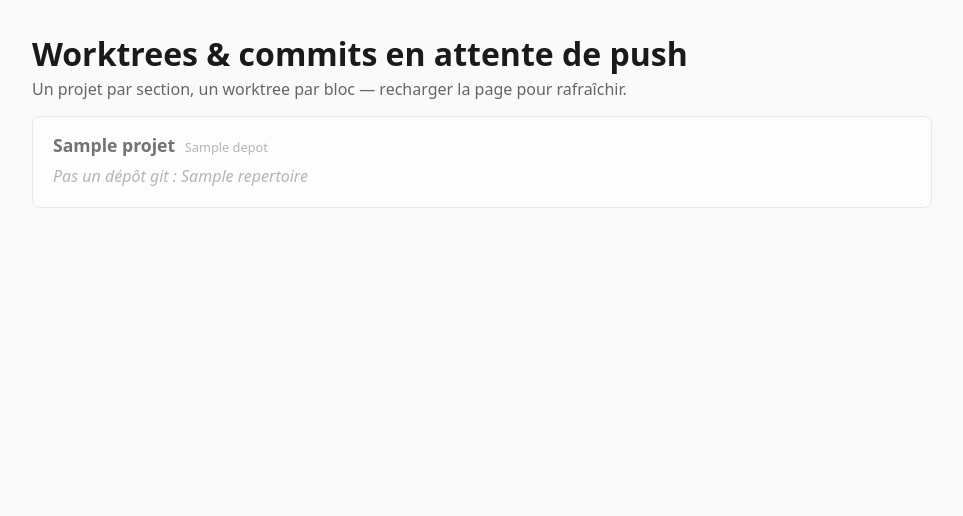
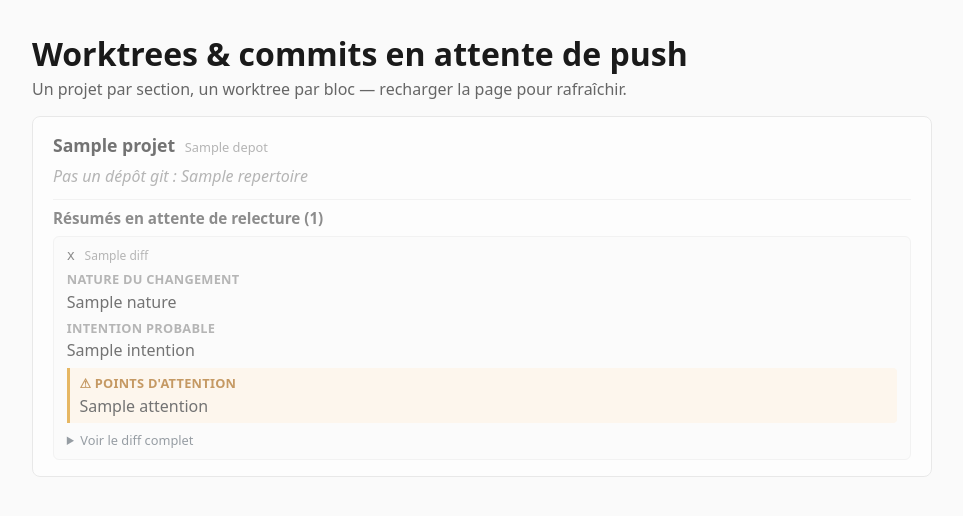
Before and after one commit to AlainDelree/Relecture_Bridge, a Flask app: template relecture_web/templates/index.html in a window 1280 px wide. Shown: the top 516 px of the page, without its empty margins (158-1121 px from the left). Run offline with Flask 3, Linux system fonts and the light colour scheme; the template is opened without the code that fills it: most values are stand-ins (such as "Sample title", 1, 10 or a date in 2020).

Commit message:
fix(#7): affiche les résumés en attente de relecture dans relecture_web
Ajoute relecture_web/resumes_info.py qui liste par projet les paires
.diff/résumé de Non_Lu/, parse les trois sections des _resume.md
(nature du changement / intention probable / points d'attention) et
lit tel quel le contenu des _annote.md restants (ancien format). La
vue index.html met en évidence la section « Points d'attention » et
replie le diff brut derrière un <details>.

```diff
--- a/relecture_web/app.py
+++ b/relecture_web/app.py
@@ -17,6 +17,7 @@ new_issue.py).
 from flask import Flask, render_template
 
 from git_info import ErreurRecuperationProjets, collect_etat_projets
+from resumes_info import collect_resumes_projet
 
 PORT = 5057
 
@@ -31,6 +32,10 @@ def index():
     except ErreurRecuperationProjets as exc:
         projets = []
         erreur = str(exc)
+
+    for projet in projets:
+        projet["resumes"] = collect_resumes_projet(projet["dossier_relecture"])
+
     return render_template("index.html", projets=projets, erreur=erreur)
 
 
--- a/relecture_web/git_info.py
+++ b/relecture_web/git_info.py
@@ -131,6 +131,12 @@ def collect_etat_projets():
         entree = dict(projet, worktrees=[])
         repertoire = projet["repertoire"]
 
+        # Nom du dossier de relecture (Relecture_Bridge/<dossier>/Non_Lu) : le
+        # même calcul que le hook post-commit (basename du répertoire de
+        # travail), PAS le champ "nom" du tableau, qui peut différer (ex.
+        # "alchess" pour le dossier "NicLink" — voir post-commit).
+        entree["dossier_relecture"] = os.path.basename(os.path.normpath(repertoire))
+
         if not os.path.isdir(repertoire):
             entree["statut"] = "introuvable"
             resultat.append(entree)
--- /dev/null
+++ b/relecture_web/resumes_info.py
@@ -0,0 +1,133 @@
+#!/usr/bin/env python3
+"""
+Lecture des fichiers en attente de relecture (Non_Lu/) pour chaque projet.
+
+Le hook post-commit exporte, pour chaque commit, un `.diff` brut et soit un
+`_resume.md` (résumé fonctionnel en trois sections, généré par
+resumer_diff.py), soit un `_annote.md` pour les fichiers plus anciens non
+encore relus (ancien format pédagogique, avant le changement d'objectif du
+projet). Ce module regroupe ces fichiers par commit et prépare les résumés
+pour un affichage scannable, sans dépendre du code de bridge_agent.
+"""
+
+import html
+import os
+import re
+
+# relecture_web/ est un sous-dossier direct de la racine Relecture_Bridge, là
+# où le hook post-commit crée <projet>/Non_Lu/ (DOSSIER_RELECTURE="$HOME/Relecture_Bridge").
+DOSSIER_RELECTURE = os.path.dirname(os.path.dirname(os.path.abspath(__file__)))
+
+# Titres exacts produits par le prompt de resumer_diff.py.
+TITRES_SECTIONS = {
+    "nature du changement": "nature",
+    "intention probable": "intention",
+    "points d'attention": "attention",
+}
+
+
+def _extraire_hash(nom_fichier):
+    """Le hash court est le premier segment du nom de fichier, avant le
+    premier '_' (ex. 'd46a7ba' dans 'd46a7ba_bloc-formes...diff')."""
+    return nom_fichier.split("_", 1)[0]
+
+
+def _parser_sections_resume(texte):
+    """Découpe un _resume.md en ses trois sections attendues (nature du
+    changement / intention probable / points d'attention)."""
+    lignes_par_section = {"nature": [], "intention": [], "attention": []}
+    cle_courante = None
+    for ligne in texte.splitlines():
+        if ligne.startswith("## "):
+            cle_courante = TITRES_SECTIONS.get(ligne[3:].strip().lower())
+            continue
+        if cle_courante:
+            lignes_par_section[cle_courante].append(ligne)
+    return {cle: "\n".join(lignes).strip() for cle, lignes in lignes_par_section.items()}
+
+
+def _rendu_leger(texte):
+    """Transforme le texte d'une section (puces '- ...', gras '**...**') en
+    HTML minimal, sans dépendance à une bibliothèque markdown externe.
+    Échappe d'abord tout le texte pour rester sûr même si le contenu du
+    résumé (généré par un LLM à partir d'un diff) contient des caractères
+    HTML."""
+    echappe = html.escape(texte)
+    echappe = re.sub(r"\*\*(.+?)\*\*", r"<strong>\1</strong>", echappe)
+
+    morceaux = []
+    dans_liste = False
+    for ligne in echappe.splitlines():
+        if ligne.startswith("- "):
+            if not dans_liste:
+                morceaux.append("<ul>")
+                dans_liste = True
+            morceaux.append(f"<li>{ligne[2:]}</li>")
+        else:
+            if dans_liste:
+                morceaux.append("</ul>")
+                dans_liste = False
+            if ligne.strip():
+                morceaux.append(f"<p>{ligne}</p>")
+    if dans_liste:
+        morceaux.append("</ul>")
+    return "\n".join(morceaux)
+
+
+def collect_resumes_projet(dossier_relecture_projet):
+    """Liste, pour un projet, les fichiers en attente dans Non_Lu/ : chaque
+    entrée regroupe le .diff et son résumé (_resume.md ou _annote.md) par
+    hash de commit, du plus récent au plus ancien."""
+    dossier_non_lu = os.path.join(DOSSIER_RELECTURE, dossier_relecture_projet, "Non_Lu")
+    if not os.path.isdir(dossier_non_lu):
+        return []
+
+    par_hash = {}
+    for nom_fichier in os.listdir(dossier_non_lu):
+        chemin = os.path.join(dossier_non_lu, nom_fichier)
+        if not os.path.isfile(chemin):
+            continue
+
+        entree = par_hash.setdefault(_extraire_hash(nom_fichier), {
+            "diff": None, "resume": None, "annote": None, "mtime": 0,
+        })
+        entree["mtime"] = max(entree["mtime"], os.path.getmtime(chemin))
+        if nom_fichier.endswith(".diff"):
+            entree["diff"] = nom_fichier
+        elif nom_fichier.endswith("_resume.md"):
+            entree["resume"] = nom_fichier
+        elif nom_fichier.endswith("_annote.md"):
+            entree["annote"] = nom_fichier
+
+    resultats = []
+    for hash_commit, entree in par_hash.items():
+        entree["hash"] = hash_commit
+
+        if entree["resume"]:
+            chemin = os.path.join(dossier_non_lu, entree["resume"])
+            with open(chemin, encoding="utf-8", errors="replace") as f:
+                contenu_resume = f.read()
+            sections = _parser_sections_resume(contenu_resume)
+            if any(sections.values()):
+                entree["sections"] = {cle: _rendu_leger(texte) for cle, texte in sections.items()}
+            else:
+                # Résumé présent mais qui ne suit pas le format en trois
+                # sections attendu (ex. généré avant un changement de
+                # prompt) : on l'affiche tel quel plutôt que de perdre
+                # l'information.
+                entree["resume_brut"] = contenu_resume
+
+        if entree["annote"]:
+            chemin = os.path.join(dossier_non_lu, entree["annote"])
+            with open(chemin, encoding="utf-8", errors="replace") as f:
+                entree["contenu_annote"] = f.read()
+
+        if entree["diff"]:
+            chemin = os.path.join(dossier_non_lu, entree["diff"])
+            with open(chemin, encoding="utf-8", errors="replace") as f:
+                entree["contenu_diff"] = f.read()
+
+        resultats.append(entree)
+
+    resultats.sort(key=lambda e: e["mtime"], reverse=True)
+    return resultats
--- a/relecture_web/static/style.css
+++ b/relecture_web/static/style.css
@@ -71,3 +71,69 @@ header h1 { margin-bottom: 0.2rem; }
   font-size: 0.85rem;
 }
 .commits li { margin: 0.1rem 0; }
+
+.resumes {
+  border-top: 1px solid #eee;
+  margin-top: 0.75rem;
+  padding-top: 0.5rem;
+}
+.resumes h3 { margin: 0 0 0.5rem 0; font-size: 0.95rem; color: #444; }
+
+.resume-entree {
+  border: 1px solid #eee;
+  border-radius: 6px;
+  padding: 0.6rem 0.8rem;
+  margin-bottom: 0.6rem;
+  background: #fdfdfd;
+}
+.resume-entree:last-child { margin-bottom: 0; }
+
+.resume-entete {
+  display: flex;
+  align-items: center;
+  gap: 0.6rem;
+  flex-wrap: wrap;
+  margin-bottom: 0.4rem;
+}
+.resume-entete .hash { font-size: 0.85rem; color: #444; }
+.resume-entete .fichier { font-size: 0.75rem; color: #888; }
+
+.resume-section { margin: 0.4rem 0; }
+.resume-section h4 {
+  margin: 0 0 0.15rem 0;
+  font-size: 0.8rem;
+  text-transform: uppercase;
+  letter-spacing: 0.02em;
+  color: #888;
+}
+.resume-section p { margin: 0.2rem 0; font-size: 0.9rem; }
+.resume-section ul { margin: 0.2rem 0; padding-left: 1.2rem; font-size: 0.9rem; }
+.resume-section ul li { margin: 0.1rem 0; }
+
+.resume-section--attention {
+  background: #fff4e5;
+  border-left: 3px solid #d98c00;
+  padding: 0.4rem 0.6rem;
+  border-radius: 0 4px 4px 0;
+}
+.resume-section--attention h4 { color: #a35a00; }
+
+.diff-detail { margin-top: 0.5rem; }
+.diff-detail summary {
+  cursor: pointer;
+  font-size: 0.8rem;
+  color: #55606b;
+}
+
+pre.brut {
+  background: #f4f4f4;
+  border: 1px solid #e0e0e0;
+  border-radius: 4px;
+  padding: 0.6rem;
+  font-size: 0.78rem;
+  overflow-x: auto;
+  white-space: pre-wrap;
+  word-break: break-word;
+  max-height: 400px;
+  overflow-y: auto;
+}
--- a/relecture_web/templates/index.html
+++ b/relecture_web/templates/index.html
@@ -49,6 +49,50 @@
     </div>
     {% endfor %}
   {% endif %}
+
+  {% if projet.resumes %}
+  <div class="resumes">
+    <h3>Résumés en attente de relecture ({{ projet.resumes|length }})</h3>
+    {% for r in projet.resumes %}
+    <div class="resume-entree">
+      <div class="resume-entete">
+        <code class="hash">{{ r.hash }}</code>
+        {% if r.diff %}<span class="fichier">{{ r.diff }}</span>{% endif %}
+      </div>
+
+      {% if r.sections %}
+        <div class="resume-section">
+          <h4>Nature du changement</h4>
+          {{ r.sections.nature | safe }}
+        </div>
+        <div class="resume-section">
+          <h4>Intention probable</h4>
+          {{ r.sections.intention | safe }}
+        </div>
+        <div class="resume-section resume-section--attention">
+          <h4>⚠ Points d'attention</h4>
+          {{ r.sections.attention | safe }}
+        </div>
+      {% elif r.resume_brut %}
+        <p class="statut">Résumé disponible mais hors format attendu, affiché tel quel :</p>
+        <pre class="brut">{{ r.resume_brut }}</pre>
+      {% elif r.contenu_annote %}
+        <p class="statut">Ancien format (annotation pédagogique), affiché tel quel :</p>
+        <pre class="brut">{{ r.contenu_annote }}</pre>
+      {% else %}
+        <p class="statut">Pas de résumé disponible pour ce commit — voir le diff.</p>
+      {% endif %}
+
+      {% if r.contenu_diff %}
+      <details class="diff-detail">
+        <summary>Voir le diff complet</summary>
+        <pre class="brut">{{ r.contenu_diff }}</pre>
+      </details>
+      {% endif %}
+    </div>
+    {% endfor %}
+  </div>
+  {% endif %}
 </section>
 {% endfor %}
 
```
